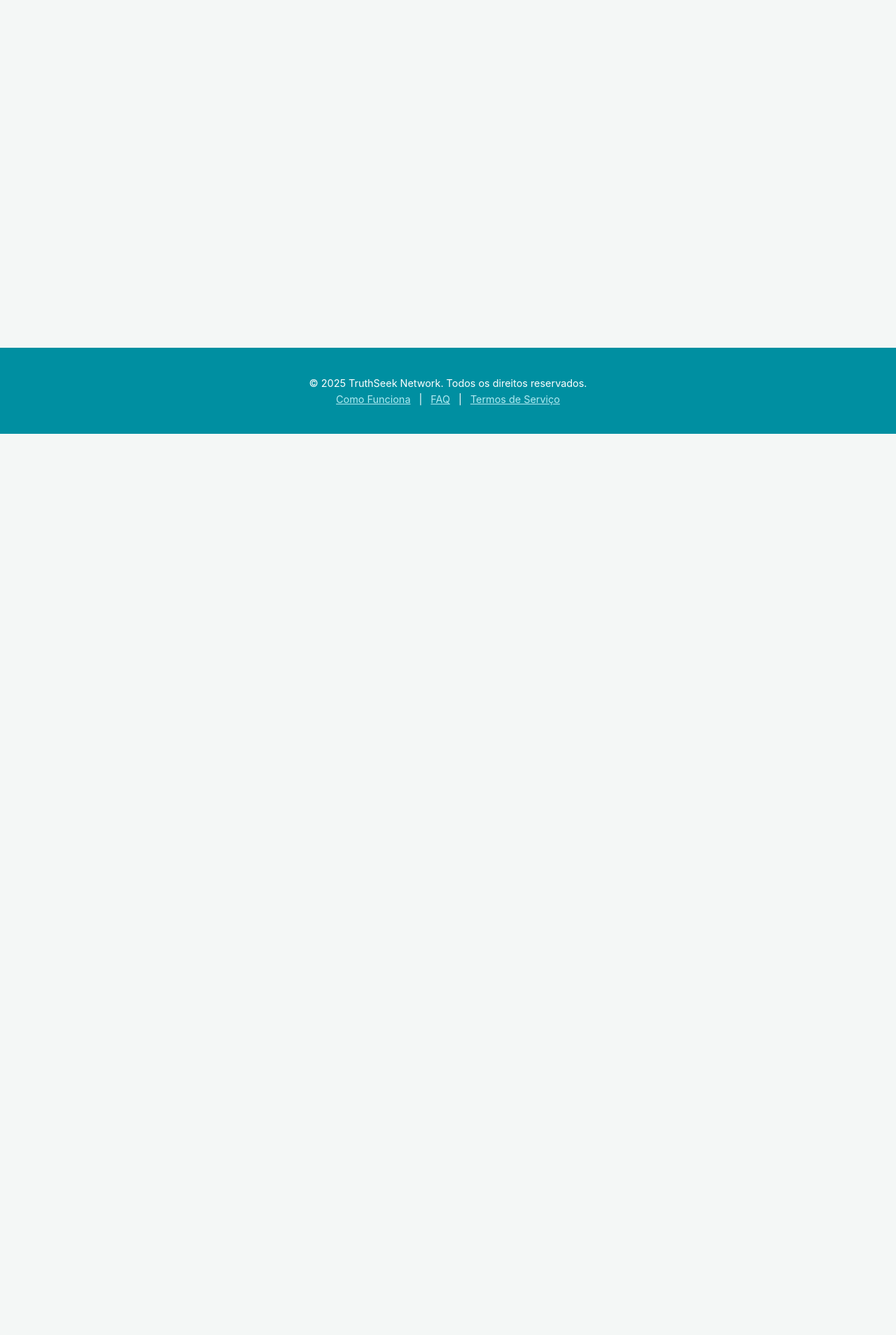
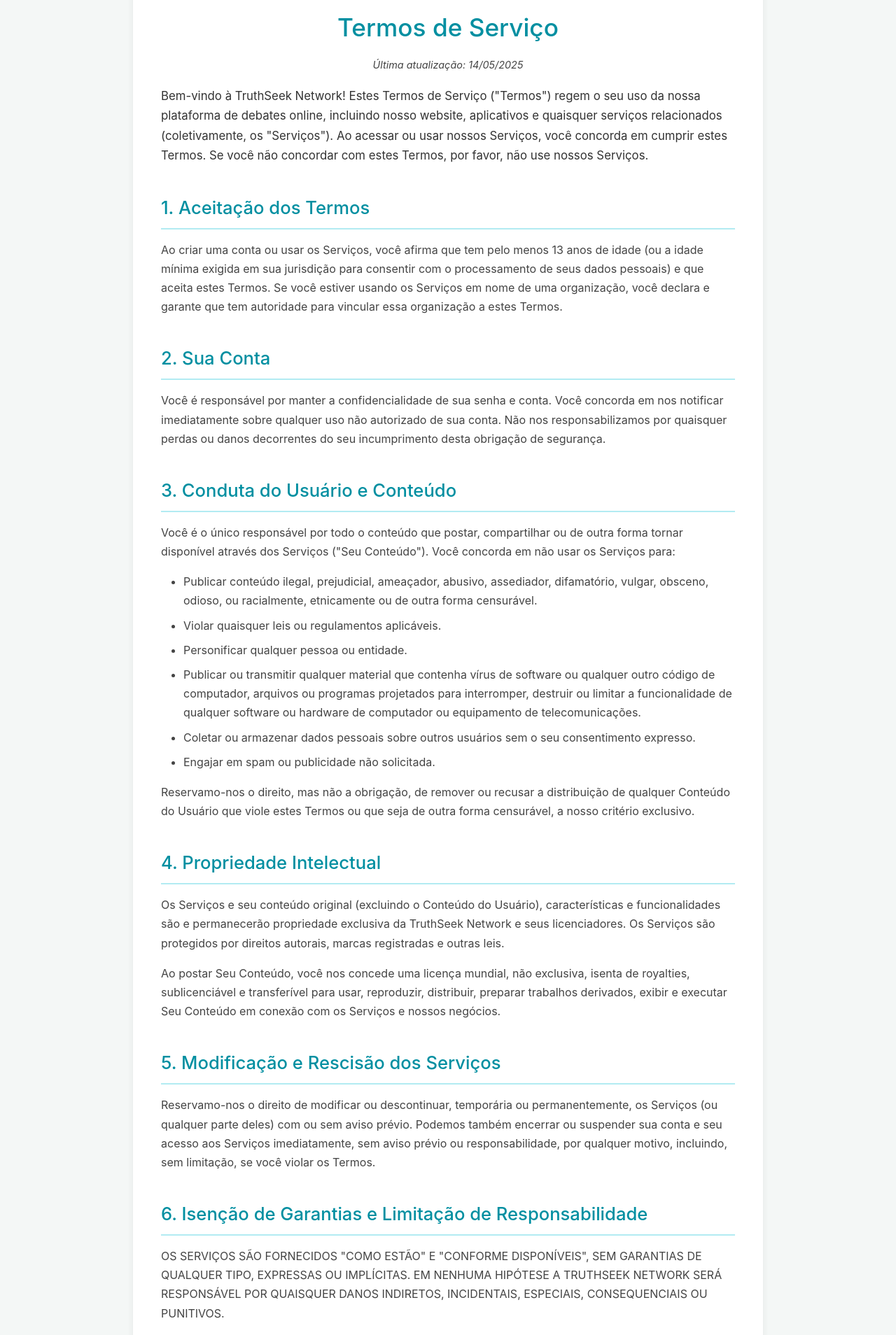
Before and after one commit to deixadilson/truthseek, a Nuxt app: page /terms-of-service in a window 1280 px wide. Shown: the part 180-2088 px from the top of the page at 70% size. Before the commit the page ends 800 px from the top, so only its background shows below. Built offline with nearby package versions, Linux system fonts and the light colour scheme; no server answers.

Commit message:
feat: Create placeholder Terms of Service page

```diff
--- a/layouts/default.vue
+++ b/layouts/default.vue
@@ -28,7 +28,7 @@
         <br />
         <NuxtLink to="/how-it-works" class="footer-link">Como Funciona</NuxtLink> |
         <NuxtLink to="/faq" class="footer-link">FAQ</NuxtLink> |
-        <NuxtLink to="/termos-de-servico" class="footer-link">Termos de Serviço</NuxtLink>
+        <NuxtLink to="/terms-of-service" class="footer-link">Termos de Serviço</NuxtLink>
       </p>
     </footer>
   </div>
--- a/pages/index.vue
+++ b/pages/index.vue
@@ -36,7 +36,7 @@
         <div class="site-links">
           <NuxtLink to="/how-it-works">Como Funciona</NuxtLink> |
           <NuxtLink to="/faq">FAQ</NuxtLink> |
-          <NuxtLink to="/termos-de-servico">Termos de Serviço</NuxtLink>
+          <NuxtLink to="/terms-of-service">Termos de Serviço</NuxtLink>
         </div>
       </section>
     </div>
--- /dev/null
+++ b/pages/terms-of-service.vue
@@ -0,0 +1,217 @@
+<template>
+  <div class="terms-page container">
+    <article class="content-card">
+      <h1>Termos de Serviço</h1>
+      <p class="effective-date">Última atualização: 14/05/2025</p>
+
+      <p class="intro">
+        Bem-vindo à TruthSeek Network! Estes Termos de Serviço ("Termos")
+        regem o seu uso da nossa plataforma de debates online, incluindo
+        nosso website, aplicativos e quaisquer serviços relacionados
+        (coletivamente, os "Serviços"). Ao acessar ou usar nossos Serviços,
+        você concorda em cumprir estes Termos. Se você não concordar com
+        estes Termos, por favor, não use nossos Serviços.
+      </p>
+
+      <section>
+        <h2>1. Aceitação dos Termos</h2>
+        <p>
+          Ao criar uma conta ou usar os Serviços, você afirma que tem pelo
+          menos 13 anos de idade (ou a idade mínima exigida em sua jurisdição
+          para consentir com o processamento de seus dados pessoais) e que
+          aceita estes Termos. Se você estiver usando os Serviços em nome de
+          uma organização, você declara e garante que tem autoridade para
+          vincular essa organização a estes Termos.
+        </p>
+      </section>
+
+      <section>
+        <h2>2. Sua Conta</h2>
+        <p>
+          Você é responsável por manter a confidencialidade de sua senha e
+          conta. Você concorda em nos notificar imediatamente sobre qualquer
+          uso não autorizado de sua conta. Não nos responsabilizamos por
+          quaisquer perdas ou danos decorrentes do seu incumprimento desta
+          obrigação de segurança.
+        </p>
+      </section>
+
+      <section>
+        <h2>3. Conduta do Usuário e Conteúdo</h2>
+        <p>
+          Você é o único responsável por todo o conteúdo que postar,
+          compartilhar ou de outra forma tornar disponível através dos
+          Serviços ("Seu Conteúdo"). Você concorda em não usar os Serviços
+          para:
+        </p>
+        <ul>
+          <li>
+            Publicar conteúdo ilegal, prejudicial, ameaçador, abusivo,
+            assediador, difamatório, vulgar, obsceno, odioso, ou
+            racialmente, etnicamente ou de outra forma censurável.
+          </li>
+          <li>Violar quaisquer leis ou regulamentos aplicáveis.</li>
+          <li>Personificar qualquer pessoa ou entidade.</li>
+          <li>
+            Publicar ou transmitir qualquer material que contenha vírus de
+            software ou qualquer outro código de computador, arquivos ou
+            programas projetados para interromper, destruir ou limitar a
+            funcionalidade de qualquer software ou hardware de computador
+            ou equipamento de telecomunicações.
+          </li>
+          <li>
+            Coletar ou armazenar dados pessoais sobre outros usuários sem o
+            seu consentimento expresso.
+          </li>
+          <li>Engajar em spam ou publicidade não solicitada.</li>
+        </ul>
+        <p>
+          Reservamo-nos o direito, mas não a obrigação, de remover ou
+          recusar a distribuição de qualquer Conteúdo do Usuário que viole
+          estes Termos ou que seja de outra forma censurável, a nosso
+          critério exclusivo.
+        </p>
+      </section>
+
+      <section>
+        <h2>4. Propriedade Intelectual</h2>
+        <p>
+          Os Serviços e seu conteúdo original (excluindo o Conteúdo do
+          Usuário), características e funcionalidades são e permanecerão
+          propriedade exclusiva da TruthSeek Network e seus licenciadores. Os
+          Serviços são protegidos por direitos autorais, marcas registradas e
+          outras leis.
+        </p>
+        <p>
+          Ao postar Seu Conteúdo, você nos concede uma licença mundial, não
+          exclusiva, isenta de royalties, sublicenciável e transferível para
+          usar, reproduzir, distribuir, preparar trabalhos derivados, exibir
+          e executar Seu Conteúdo em conexão com os Serviços e nossos
+          negócios.
+        </p>
+      </section>
+
+      <section>
+        <h2>5. Modificação e Rescisão dos Serviços</h2>
+        <p>
+          Reservamo-nos o direito de modificar ou descontinuar, temporária ou
+          permanentemente, os Serviços (ou qualquer parte deles) com ou sem
+          aviso prévio. Podemos também encerrar ou suspender sua conta e seu
+          acesso aos Serviços imediatamente, sem aviso prévio ou
+          responsabilidade, por qualquer motivo, incluindo, sem limitação, se
+          você violar os Termos.
+        </p>
+      </section>
+
+      <section>
+        <h2>6. Isenção de Garantias e Limitação de Responsabilidade</h2>
+        <p>
+          OS SERVIÇOS SÃO FORNECIDOS "COMO ESTÃO" E "CONFORME DISPONÍVEIS",
+          SEM GARANTIAS DE QUALQUER TIPO, EXPRESSAS OU IMPLÍCITAS. EM NENHUMA
+          HIPÓTESE A TRUTHSEEK NETWORK SERÁ RESPONSÁVEL POR QUAISQUER DANOS
+          INDIRETOS, INCIDENTAIS, ESPECIAIS, CONSEQUENCIAIS OU PUNITIVOS.
+        </p>
+        <p>
+          <strong>[ESTA É UMA CLÁUSULA LEGAL MUITO IMPORTANTE. CONSULTE UM ADVOGADO.]</strong>
+        </p>
+      </section>
+
+      <section>
+        <h2>7. Alterações nos Termos</h2>
+        <p>
+          Reservamo-nos o direito, a nosso critério exclusivo, de modificar
+          ou substituir estes Termos a qualquer momento. Se uma revisão for
+          material, tentaremos fornecer um aviso prévio de pelo menos 30 dias
+          antes que quaisquer novos termos entrem em vigor. O que constitui
+          uma alteração material será determinado a nosso critério exclusivo.
+        </p>
+      </section>
+
+      <section>
+        <h2>8. Contato</h2>
+        <p>
+          Se você tiver alguma dúvida sobre estes Termos, entre em contato
+          conosco em [seu email de contato ou link para página de contato].
+        </p>
+      </section>
+    </article>
+  </div>
+</template>
+
+<script setup lang="ts">
+useHead({
+  title: 'Termos de Serviço - TruthSeek Network',
+  meta: [
+    { name: 'description', content: 'Leia os Termos de Serviço que regem o uso da plataforma TruthSeek Network.' }
+  ]
+});
+</script>
+
+<style scoped>
+.terms-page {
+  padding-top: 2rem;
+  padding-bottom: 3rem;
+}
+
+.content-card {
+  background-color: var(--card-bg);
+  padding: 2rem 2.5rem;
+  border-radius: 8px;
+  box-shadow: 0 2px 10px rgba(0,0,0,0.07);
+  max-width: 900px;
+  margin: 0 auto;
+}
+
+.content-card h1 {
+  text-align: center;
+  color: var(--primary-color);
+  margin-bottom: 0.5rem; /* Menos espaço abaixo do H1 */
+  font-size: 2.2rem;
+}
+
+.effective-date {
+  text-align: center;
+  font-style: italic;
+  color: #777;
+  margin-bottom: 2rem;
+  font-size: 0.9rem;
+}
+
+.content-card h2 {
+  color: var(--primary-color);
+  margin-top: 2.5rem;
+  margin-bottom: 1rem;
+  border-bottom: 2px solid var(--primary-color-light);
+  padding-bottom: 0.5rem;
+  font-size: 1.6rem; /* Um pouco menor que na página Como Funciona */
+}
+
+.content-card p, .content-card li {
+  line-height: 1.7;
+  margin-bottom: 1rem;
+  color: #444;
+}
+.content-card p.intro {
+  font-size: 1.05rem; /* Um pouco menor que o intro da outra página */
+  color: #333;
+  margin-bottom: 1.5rem;
+}
+
+.content-card strong {
+  color: var(--text-color);
+  font-weight: 600;
+}
+
+.content-card ul {
+  list-style: disc; /* Marcadores de lista padrão */
+  padding-left: 2rem; /* Recuo para a lista */
+  margin-bottom: 1rem;
+}
+.content-card ul li {
+    margin-bottom: 0.5rem;
+}
+
+.content-card section:last-child p:last-child {
+  margin-bottom: 0;
+}
+</style>
```
